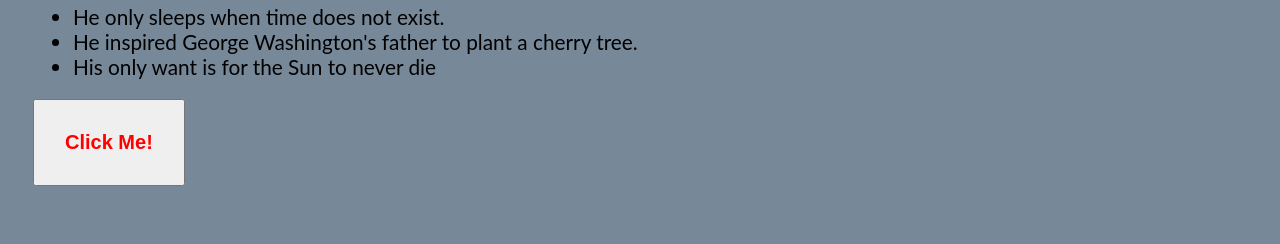
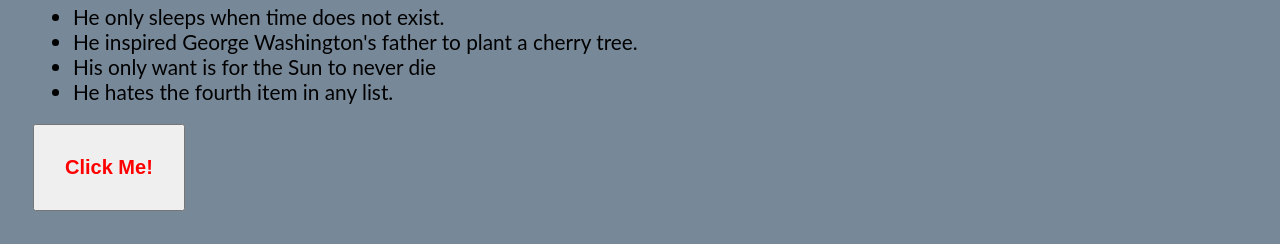
Before and after one commit to pchinjr/gitpractice, a plain HTML site: page index.html in a window 1280 px wide. Shown: the part 617-861 px from the top of the page. Before the commit the page ends 836 px from the top, so only its background shows below. Drawn offline with Linux system fonts and the light colour scheme.

Commit message:
Added a new item

```diff
--- a/index.html
+++ b/index.html
@@ -16,6 +16,7 @@
             <li>He only sleeps when time does not exist.</li>
             <li>He inspired George Washington's father to plant a cherry tree.</li>
             <li>His only want is for the Sun to never die</li>
+            <li>He hates the fourth item in any list.</li>
         </ul>
         <button id="btn"> Click Me! </button>
     </div>
```
